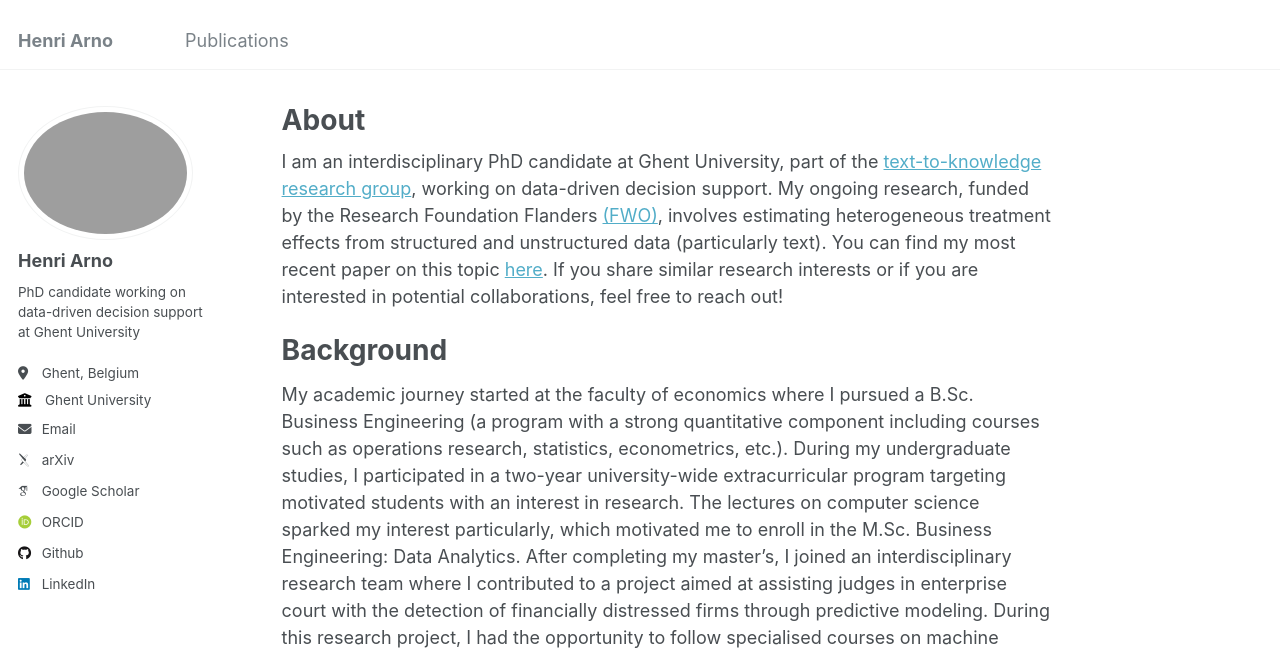
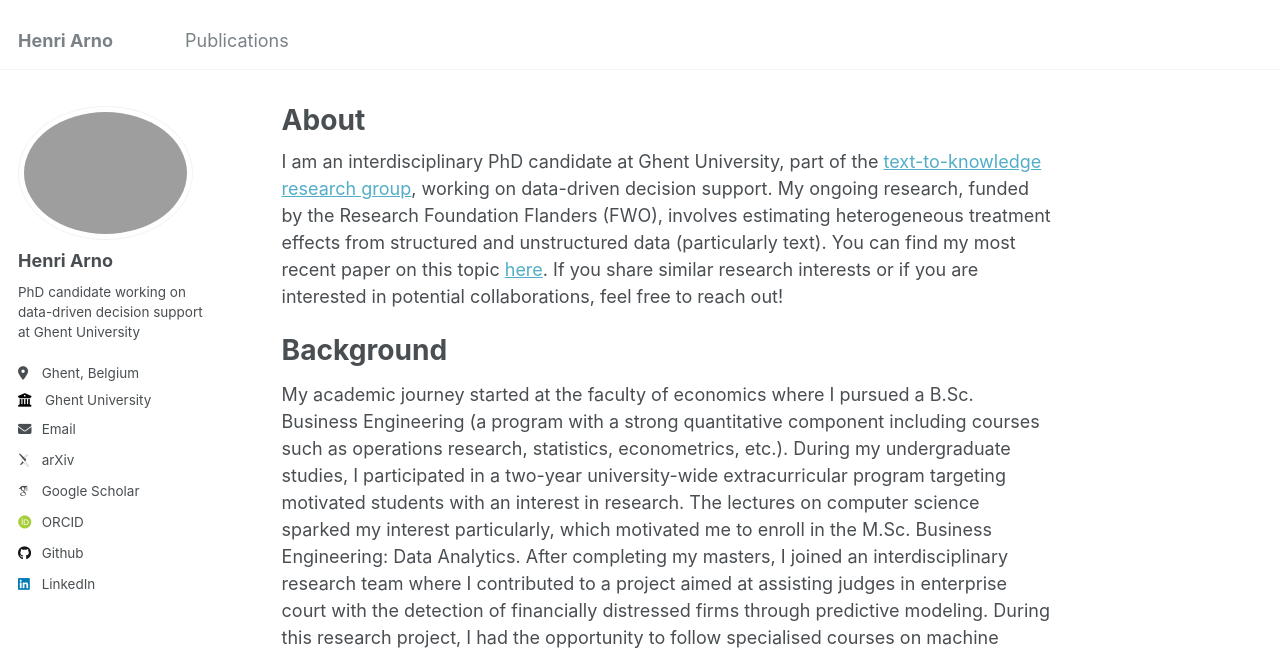
Before and after one commit to HenriArno/HenriArno.github.io, a Jekyll site: the page built from _pages/about.md, in a window 1280 px wide and 1262 px high. Shown: the top 655 px of the window. Built offline with Jekyll 4.4.1, drawn with Linux system fonts in a browser that asks for light colours; some web fonts are replaced; some of the changed text lies outside the part shown.

Commit message:
Update about.md

```diff
--- a/_pages/about.md
+++ b/_pages/about.md
@@ -7,11 +7,11 @@
   - /about.html
 ---
 
-I am an interdisciplinary PhD candidate at Ghent University, part of the [text-to-knowledge research group](https://ugentt2k.github.io/), working on data-driven decision support. My ongoing research, funded by the Research Foundation Flanders [(FWO)](https://researchportal.be/nl/project/causale-bayesiaanse-netwerken-en-neurale-netwerken-integreren-om-probabilistisch-te), involves estimating heterogeneous treatment effects from structured and unstructured data (particularly text). You can find my most recent paper on this topic [here](https://arxiv.org/abs/2409.15503). If you share similar research interests or if you are interested in potential collaborations, feel free to reach out!
+I am an interdisciplinary PhD candidate at Ghent University, part of the [text-to-knowledge research group](https://ugentt2k.github.io/), working on data-driven decision support. My ongoing research, funded by the Research Foundation Flanders (FWO), involves estimating heterogeneous treatment effects from structured and unstructured data (particularly text). You can find my most recent paper on this topic [here](https://arxiv.org/abs/2409.15503). If you share similar research interests or if you are interested in potential collaborations, feel free to reach out!
 
 Background
 ======
-My academic journey started at the faculty of economics where I pursued a B.Sc. Business Engineering (a program with a strong quantitative component including courses such as operations research, statistics, econometrics, etc.). During my undergraduate studies, I participated in a two-year university-wide extracurricular program targeting motivated students with an interest in research. The lectures on computer science sparked my interest particularly, which motivated me to enroll in the M.Sc. Business Engineering: Data Analytics. After completing my master's, I joined an interdisciplinary research team where I contributed to a project aimed at assisting judges in enterprise court with the detection of financially distressed firms through predictive modeling. During this research project, I had the opportunity to follow specialised courses on machine learning, natural language processing, graphical models, etc. After working on this project for two years, I received a grant from the Research Foundation Flanders (FWO) allowing me to carry out fundamental research in causal machine learning, which is what I am working on today.
+My academic journey started at the faculty of economics where I pursued a B.Sc. Business Engineering (a program with a strong quantitative component including courses such as operations research, statistics, econometrics, etc.). During my undergraduate studies, I participated in a two-year university-wide extracurricular program targeting motivated students with an interest in research. The lectures on computer science sparked my interest particularly, which motivated me to enroll in the M.Sc. Business Engineering: Data Analytics. After completing my masters, I joined an interdisciplinary research team where I contributed to a project aimed at assisting judges in enterprise court with the detection of financially distressed firms through predictive modeling. During this research project, I had the opportunity to follow specialised courses on machine learning, natural language processing, graphical models, etc. After working on this project for two years, I received a grant from the Research Foundation Flanders (FWO) allowing me to carry out fundamental research in causal machine learning, which is what I am working on today.
 
 Publications
 ======
```
